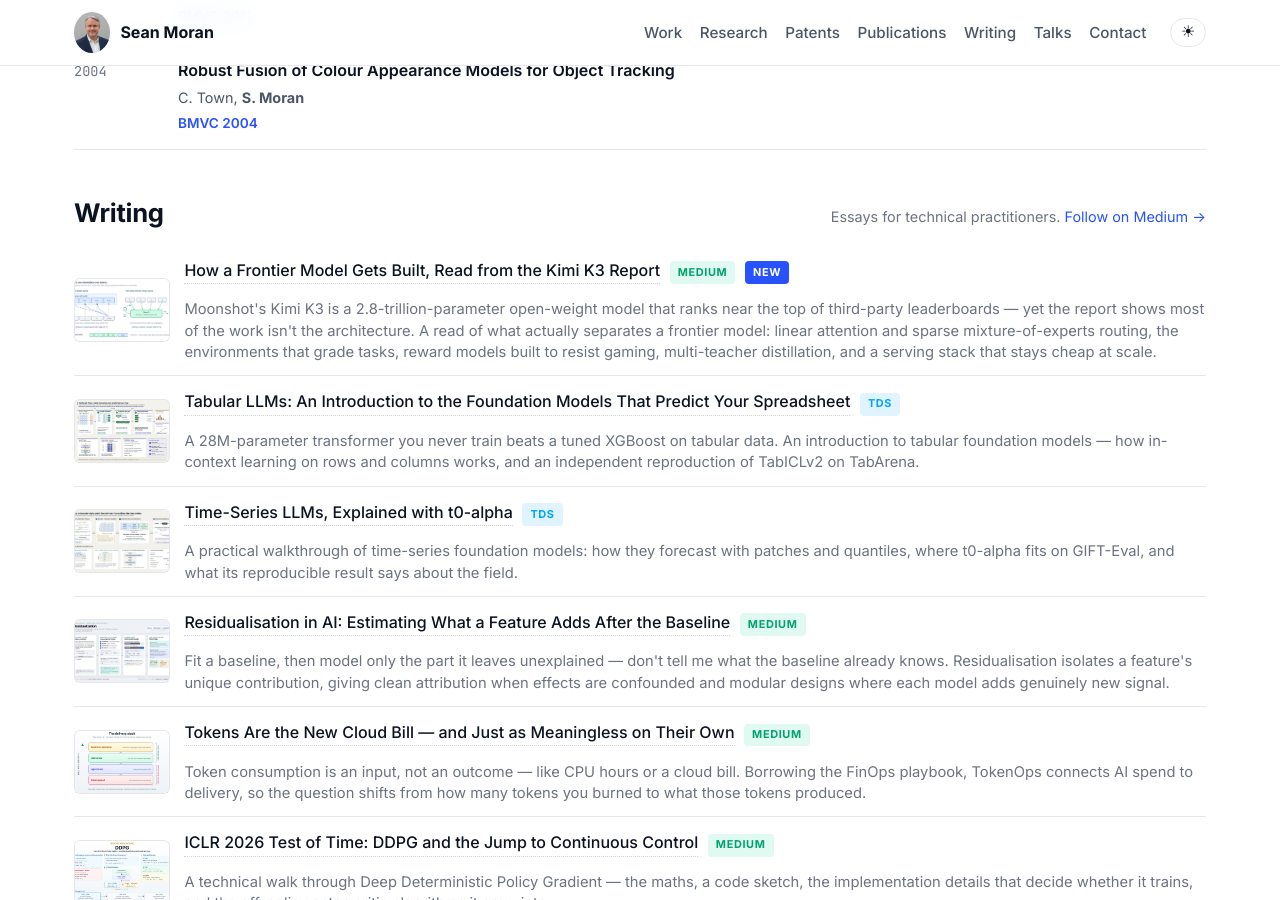
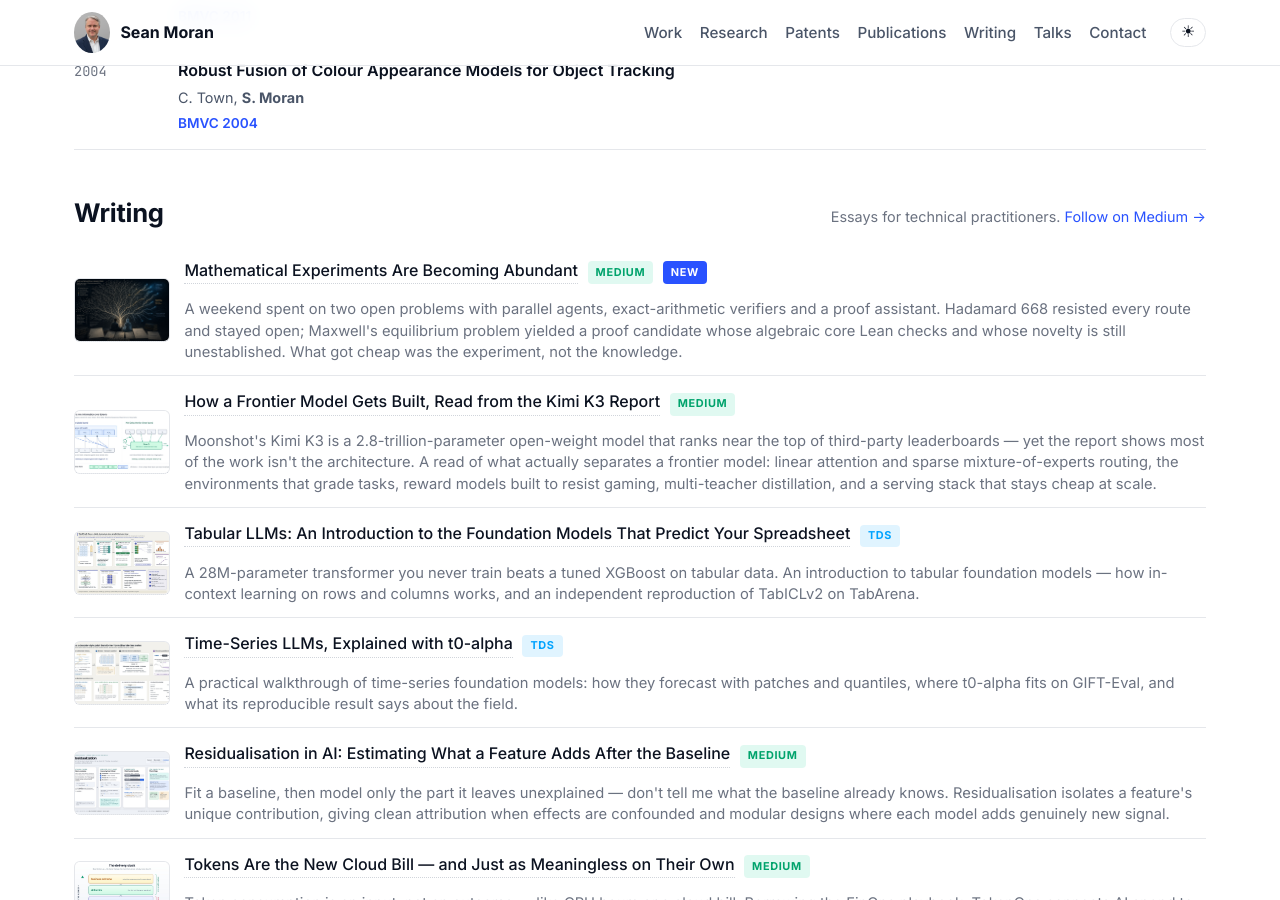
Before and after one commit to sjmoran/sjmoran.github.io, a Jekyll site: the page built from index.md, in a window 1280 px wide and 900 px high, scrolled down 15084 px. Built offline with Jekyll 4.4.1, drawn with Linux system fonts in a browser that asks for light colours.

Commit message:
Add Mathematical Experiments Are Becoming Abundant to writing section
New top entry linking the Medium post, with hero image. Moves the
"New" badge off the Kimi K3 entry so only one item is flagged.

Co-Authored-By: Claude Opus 5 (1M context) <noreply@anthropic.com>
Claude-Session: https://claude.ai/code/session_01B6CampbaNRVw1arp87sJey

```diff
--- a/_includes/writing.html
+++ b/_includes/writing.html
@@ -6,12 +6,22 @@
 
   <ul class="writing-list">
     <li>
+      <a class="writing-thumb" href="https://medium.com/@sean.j.moran/mathematical-experiments-are-becoming-abundant-c41221e262c1" target="_blank" rel="noopener" aria-hidden="true" tabindex="-1">
+        <img src="/img/writing/math-abundance.jpg" alt="">
+      </a>
+      <div class="writing-meta">
+        <a href="https://medium.com/@sean.j.moran/mathematical-experiments-are-becoming-abundant-c41221e262c1" target="_blank" rel="noopener">Mathematical Experiments Are Becoming Abundant</a>
+        <span class="badge badge-medium">Medium</span><span class="badge badge-new">New</span>
+        <p class="writing-blurb">A weekend spent on two open problems with parallel agents, exact-arithmetic verifiers and a proof assistant. Hadamard 668 resisted every route and stayed open; Maxwell's equilibrium problem yielded a proof candidate whose algebraic core Lean checks and whose novelty is still unestablished. What got cheap was the experiment, not the knowledge.</p>
+      </div>
+    </li>
+    <li>
       <a class="writing-thumb" href="https://medium.com/@sean.j.moran/how-a-frontier-model-gets-built-read-from-the-kimi-k3-report-cdccc04aaaee" target="_blank" rel="noopener" aria-hidden="true" tabindex="-1">
         <img src="/img/writing/kimi-k3-report.jpg" alt="">
       </a>
       <div class="writing-meta">
         <a href="https://medium.com/@sean.j.moran/how-a-frontier-model-gets-built-read-from-the-kimi-k3-report-cdccc04aaaee" target="_blank" rel="noopener">How a Frontier Model Gets Built, Read from the Kimi K3 Report</a>
-        <span class="badge badge-medium">Medium</span><span class="badge badge-new">New</span>
+        <span class="badge badge-medium">Medium</span>
         <p class="writing-blurb">Moonshot's Kimi K3 is a 2.8-trillion-parameter open-weight model that ranks near the top of third-party leaderboards — yet the report shows most of the work isn't the architecture. A read of what actually separates a frontier model: linear attention and sparse mixture-of-experts routing, the environments that grade tasks, reward models built to resist gaming, multi-teacher distillation, and a serving stack that stays cheap at scale.</p>
       </div>
     </li>
```
Also changed, not shown: img/writing/math-abundance.jpg (added).
